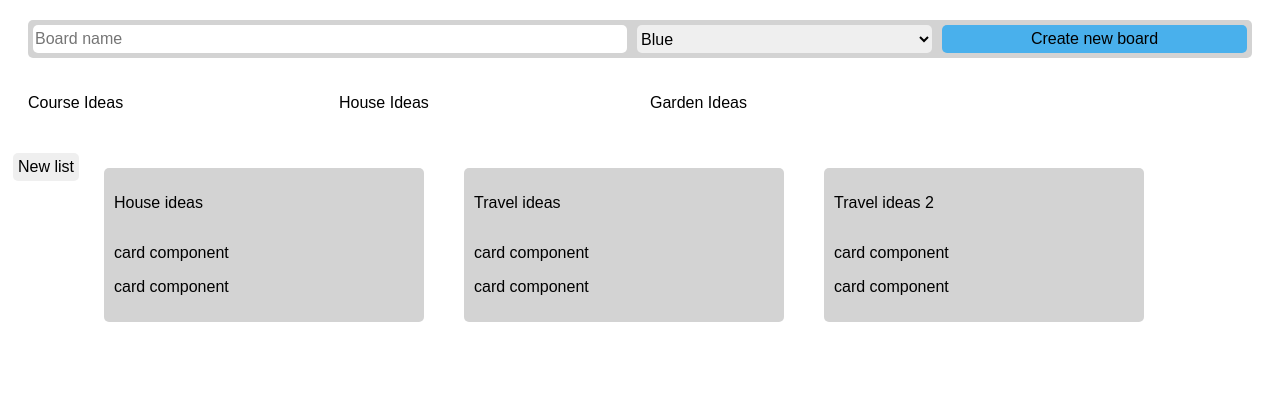
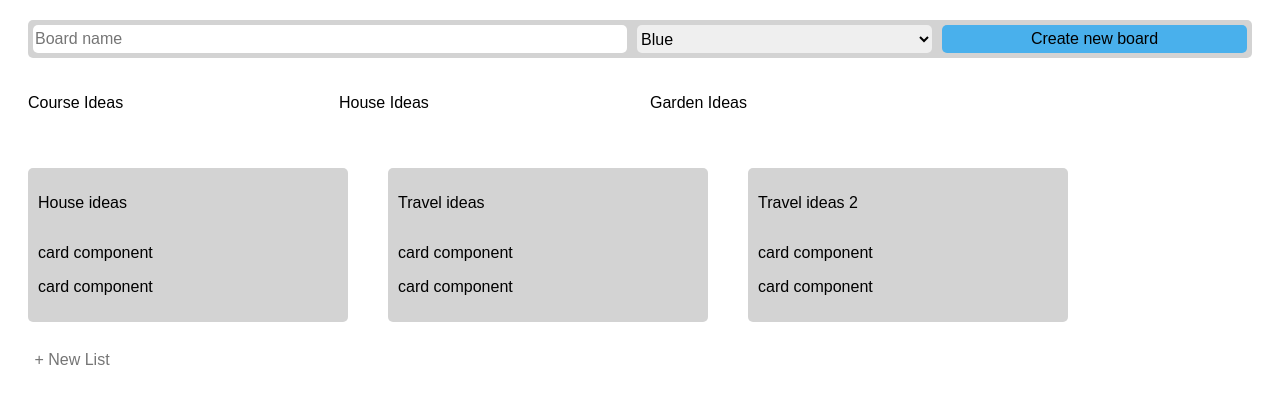
Before and after one commit to EndzheGalieva/react-trello, a React (Create React App) app: page / in a window 1280 px wide. Shown: the top 404 px of the page. Built offline with nearby package versions, Linux system fonts and the light colour scheme.

Commit message:
Uncontrolled components and refs

```diff
--- a/src/components/Board.js
+++ b/src/components/Board.js
@@ -9,25 +9,49 @@ class Board extends React.Component {
   componentDidMount() {
    this.setState({ currentLists: data.lists })
   }
-  createNewList = () => {
-    const list = {
-      id: Math.random(),
-      title: "My amazing list",
-      board: 300,
-      creadedAt: new Date()
-    }
-    this.setState({ currentLists: [...this.state.currentLists, list]})
+  addBoardInput = React.createRef()
+  createNewList = (e) => {
+    e.preventDefault()
+     const list = {
+       id: Math.random(),
+       title: this.addBoardInput.current.value,
+       board: 300,
+       creadedAt: new Date(),
+       cards: [
+         {
+           id: 1,
+           text: 'Card 1'
+         },
+         {
+           id: 2,
+           text: 'Card 2'
+         }
+       ]
+     }
+     if (list.title) {
+       this.setState({ currentLists: [...this.state.currentLists, list]})
+     }
+     this.addBoardInput.current.value = ''
   }
   render() {
     return (
+      <div>
        <div className="lists-wrapper">
-         <button onClick={this.createNewList}>New list</button>
          {Object.keys(this.state.currentLists).map(key => (
            <List
              key={this.state.currentLists[key].id}
              list={this.state.currentLists[key]} />
          ))}
        </div>
+      <form onSubmit={this.createNewList}
+        className="new-list-wrapper">
+          <input
+          type="text"
+          ref={this.addBoardInput}
+          name="name"
+          placeholder=" + New List" />
+        </form>
+      </div>
     )
   }
 }
```
